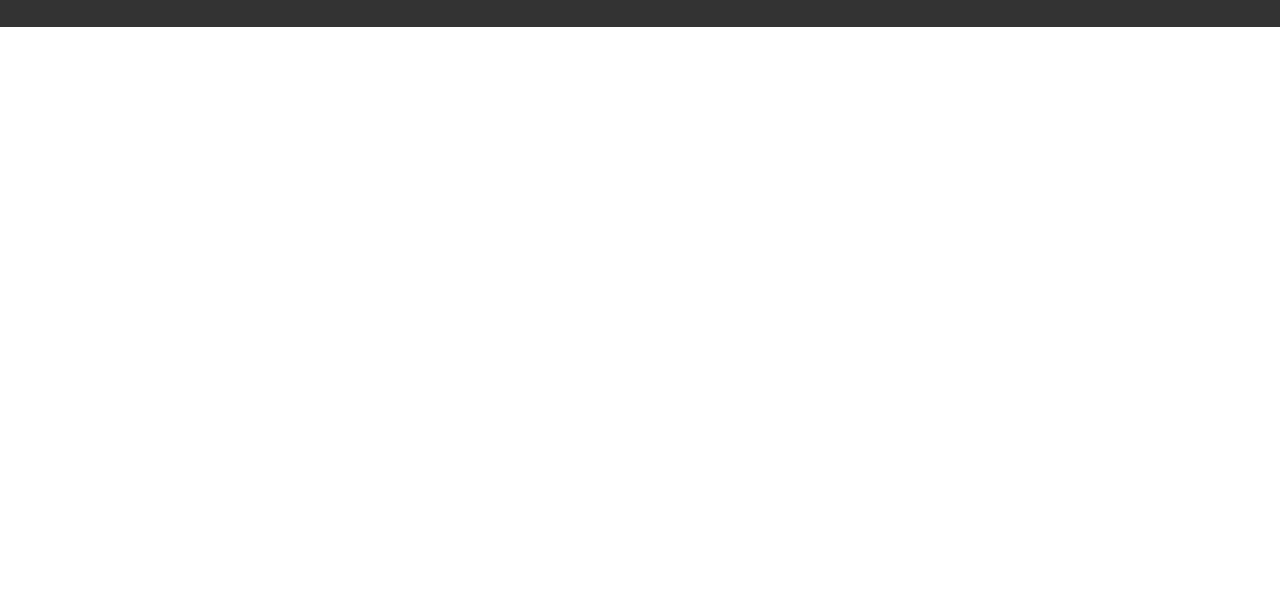
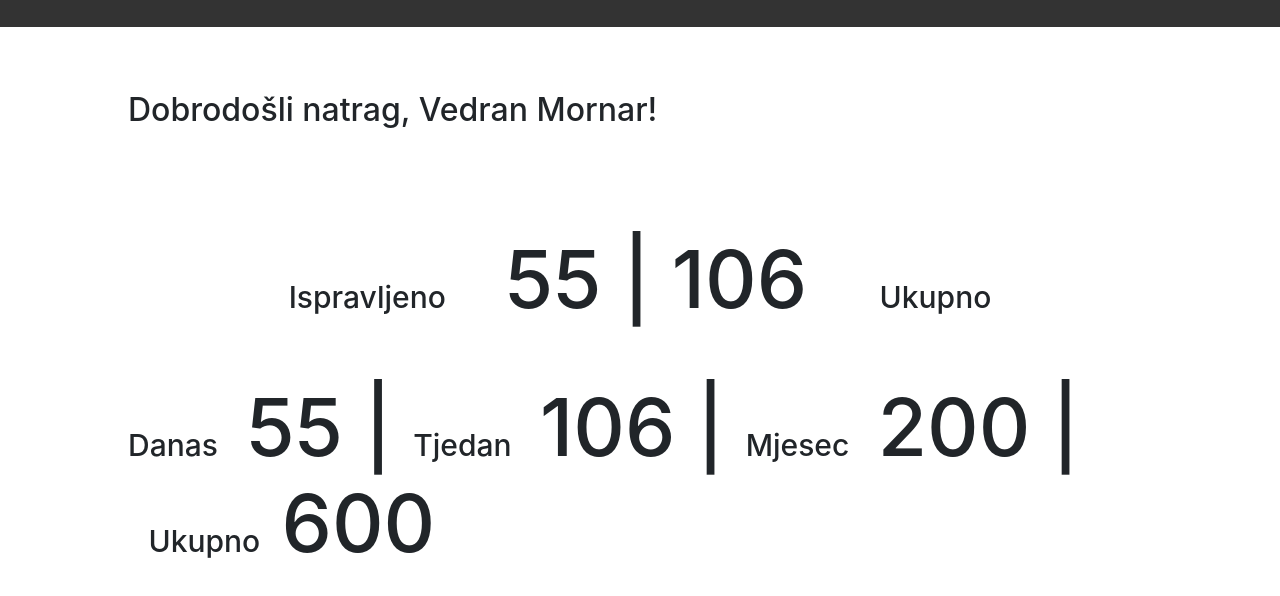
Before and after one commit to branec/diplomski_projekt, a website: page public/prof_dash.html in a window 1280 px wide. Shown: the part 94-690 px from the top of the page. Drawn offline with Linux system fonts and the light colour scheme.

Commit message:
Naslovna stranica za profesora

```diff
--- a/public/prof_dash.html
+++ b/public/prof_dash.html
@@ -60,6 +60,18 @@
 
 
     </div>
+    <div class="welcome-text">
+            <h2>Dobrodošli natrag, Vedran Mornar!</h2>
+
+                <div class="center-activity">
+                <h2 style="font-size:80px;"><span style="font-size:30px; padding-right:5%;">Ispravljeno </span>55 | 106 <span style="font-size:30px;padding-left:5%;">Ukupno</span></h2>
+                </div>
+
+                <h2 style="font-size:80px;margin-top:5%"><span style="font-size:30px; padding-right:2%;">Danas </span>55 |
+                    <span style="font-size:30px; padding-right:2%;"> Tjedan </span>106 |
+                    <span style="font-size:30px; padding-right:2%;">Mjesec </span>200 |
+                    <span style="font-size:30px;padding-left:2%;">Ukupno</span> 600 </h2>
+        </div>
     <!-- /#wrapper -->
 
     <!-- Bootstrap core JavaScript -->
--- a/public/scripts/styles.css
+++ b/public/scripts/styles.css
@@ -160,6 +160,28 @@ table{
 table td:not(:first-child) {
   width:22%;
 }
+.prof-activity{
+  width:100%;
+  margin-left:auto;
+  margin-right:auto;
+  margin-top:2%;
+}
+.prof-activity thead{
+  margin-left:5%;
+}
+.welcome-text{
+  width:80%;
+  margin-left:auto;
+  margin-right:auto;
+  margin-top:5%;
+}
+.prof-activity td{
+  width:15%;
+}
+.center-activity{
+  text-align:center;
+  margin-top:10%;
+}
 th{
   letter-spacing: 1px;
 }
```
